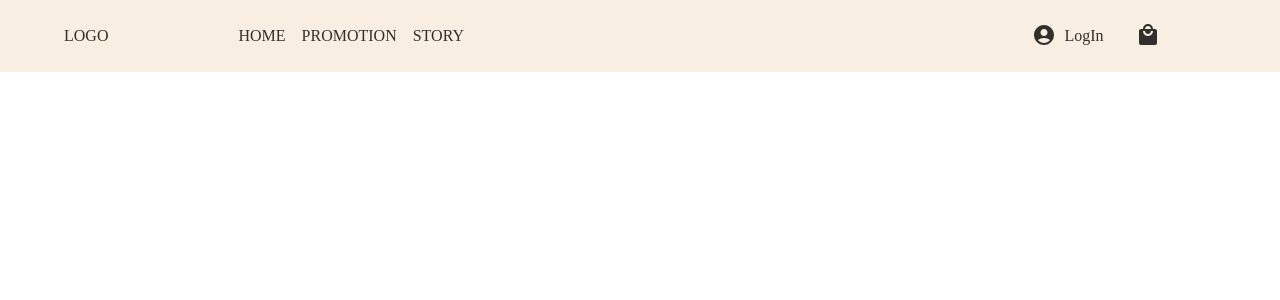
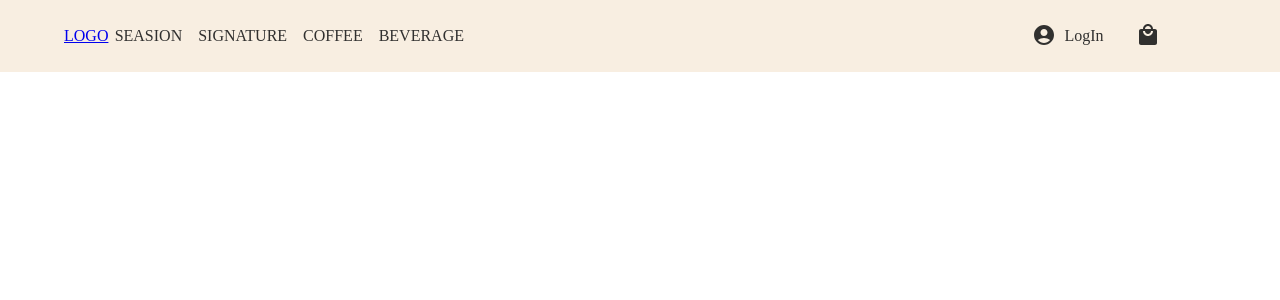
Before and after one commit to pearl0304/CAFE_PROJECT, a React (Create React App) app: page /menu in a window 1280 px wide. Shown: the top 300 px of the page. Built offline with nearby package versions, Linux system fonts and the light colour scheme.

Commit message:
feat: setting menu page

```diff
--- a/package.json
+++ b/package.json
@@ -18,6 +18,7 @@
     "@types/react-router-dom": "^5.3.3",
     "@types/react-scroll": "^1.8.4",
     "@types/react-slick": "^0.23.10",
+    "prop-types": "^15.8.1",
     "react": "^18.2.0",
     "react-dom": "^18.2.0",
     "react-router-dom": "^6.3.0",
--- a/src/App.tsx
+++ b/src/App.tsx
@@ -1,7 +1,6 @@
 import React from "react";
 import { BrowserRouter as Router, Route, Routes } from "react-router-dom";
 import { Wrapper } from "./css/App.styled";
-import { Header } from "./Components/Header";
 import { Footer } from "./Components/Footer";
 import { Home } from "./pages/Home";
 import { Menu } from "./pages/Menu";
@@ -10,7 +9,6 @@ export const App = () => {
   return (
     <Router>
       <Wrapper>
-        <Header />
         <Routes>
           <Route path="/" element={<Home />}></Route>
         </Routes>
--- a/src/Components/Header.tsx
+++ b/src/Components/Header.tsx
@@ -1,34 +1,24 @@
-import React, { useState } from "react";
-import { Link as ScrollLink } from "react-scroll";
+import React, { FC } from "react";
+import { Link } from "react-router-dom";
+import { Nav } from "./Nav";
 import { HeaderWrapper } from "../css/Header.styled";
 import AccountCircleIcon from "@mui/icons-material/AccountCircle";
 import LocalMallIcon from "@mui/icons-material/LocalMall";
+import { NavInterface } from "../interfaces/menu.interface";
 
-export const Header = () => {
+type Props = {
+  nav: NavInterface[];
+};
+export const Header: FC<Props> = ({ nav }) => {
   return (
     <HeaderWrapper>
       <div className="header-container">
         <div className="header-left">
-          <div className="logo">LOGO</div>
-          <nav className="nav">
-            <ul className="header-menu">
-              <li>
-                <ScrollLink to="home" spy={true} smooth={true}>
-                  HOME
-                </ScrollLink>
-              </li>
-              <li>
-                <ScrollLink to="promotion" spy={true} smooth={true}>
-                  PROMOTION
-                </ScrollLink>
-              </li>
-              <li>
-                <ScrollLink to="story" spy={true} smooth={true}>
-                  STORY
-                </ScrollLink>
-              </li>
-            </ul>
-          </nav>
+          <Link to="/">
+            <div className="logo">LOGO</div>
+          </Link>
+
+          <Nav nav={nav} />
         </div>
         <div className="header-right">
           <div className="login">
--- /dev/null
+++ b/src/Components/Nav.tsx
@@ -0,0 +1,22 @@
+import { FC } from "react";
+import { Link as ScrollLink } from "react-scroll";
+import { NavInterface } from "../interfaces/menu.interface";
+
+type Props = {
+  nav: NavInterface[];
+};
+export const Nav: FC<Props> = ({ nav }) => {
+  return (
+    <>
+      <nav className="nav">
+        <ul className="header-menu">
+          {nav.map((item) => (
+            <ScrollLink to={item.to} spy={true} smooth={true}>
+              {item.title}
+            </ScrollLink>
+          ))}
+        </ul>
+      </nav>
+    </>
+  );
+};
--- a/src/Components/News.tsx
+++ b/src/Components/News.tsx
@@ -1,6 +1,5 @@
 import React from "react";
-import { MenuList } from "./MenuList";
-import { BrowserRouter as Router, Route, Routes, Link } from "react-router-dom";
+import { Link } from "react-router-dom";
 import { NewsWrapper } from "../css/News.styled";
 import news_01 from "../asserts/news_01.jpg";
 import news_02 from "../asserts/news_02.jpg";
@@ -19,9 +18,11 @@ export const News = () => {
             <span>SUMMER</span>
             <span>PROMOTION</span>
           </div>
-          <div>
-            <span> See more new Menu → </span>
-          </div>
+          <Link to="/menu" style={{ textDecoration: "none" }}>
+            <div>
+              <span> See more new Menu → </span>
+            </div>
+          </Link>
         </div>
         <div className="news-right">
           <div>
--- a/src/interfaces/menu.interface.ts
+++ b/src/interfaces/menu.interface.ts
@@ -17,3 +17,8 @@ export interface CartListInterface {
   price: number;
   amount: number;
 }
+
+export interface NavInterface {
+  to: string;
+  title: string;
+}
--- a/src/pages/Home.tsx
+++ b/src/pages/Home.tsx
@@ -1,10 +1,18 @@
+import { Header } from "../Components/Header";
 import { News } from "../Components/News";
 import { SlideList } from "../Components/SlideList";
 import { StoryList } from "../Components/StoryList";
+import { NavInterface } from "../interfaces/menu.interface";
 
 export const Home = () => {
+  const homeNav: NavInterface[] = [
+    { to: "hoem", title: "HOME" },
+    { to: "promotion", title: "PROMOTION" },
+    { to: "story", title: "STORY" },
+  ];
   return (
     <div>
+      <Header nav={homeNav} />
       <News />
       <SlideList />
       <StoryList />
--- a/src/pages/Menu.tsx
+++ b/src/pages/Menu.tsx
@@ -1,9 +1,18 @@
+import { Header } from "../Components/Header";
 import { MenuList } from "../Components/MenuList";
+import { NavInterface } from "../interfaces/menu.interface";
 
 export const Menu = () => {
+  const menuNav: NavInterface[] = [
+    { to: "season", title: "SEASION" },
+    { to: "signature", title: "SIGNATURE" },
+    { to: "coffee", title: "COFFEE" },
+    { to: "beverage", title: "BEVERAGE" },
+  ];
   return (
-    <div>
+    <>
+      <Header nav={menuNav} />
       <MenuList />
-    </div>
+    </>
   );
 };
```
Also changed, not shown: 1 other file (tests, documents, lock files or other folders).
